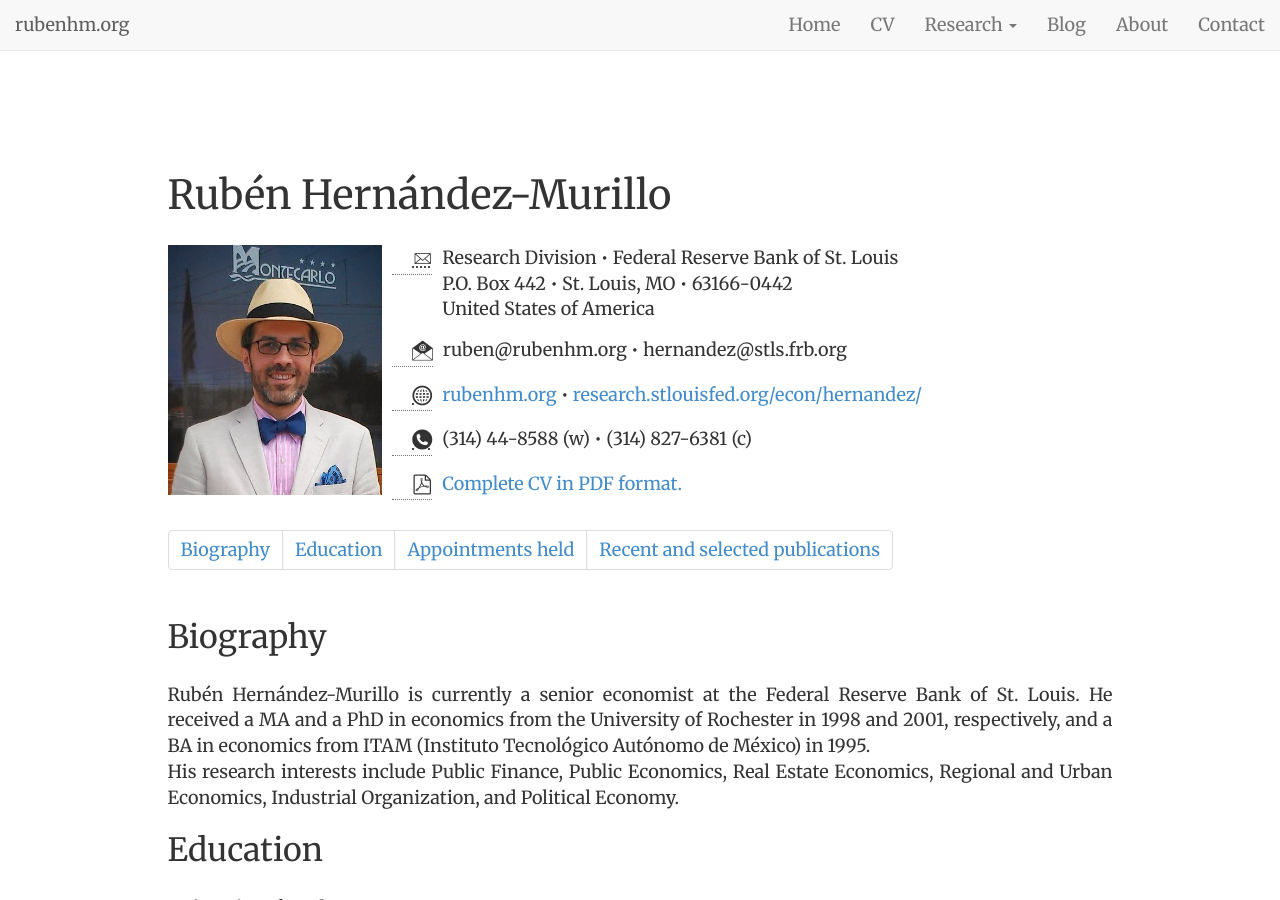
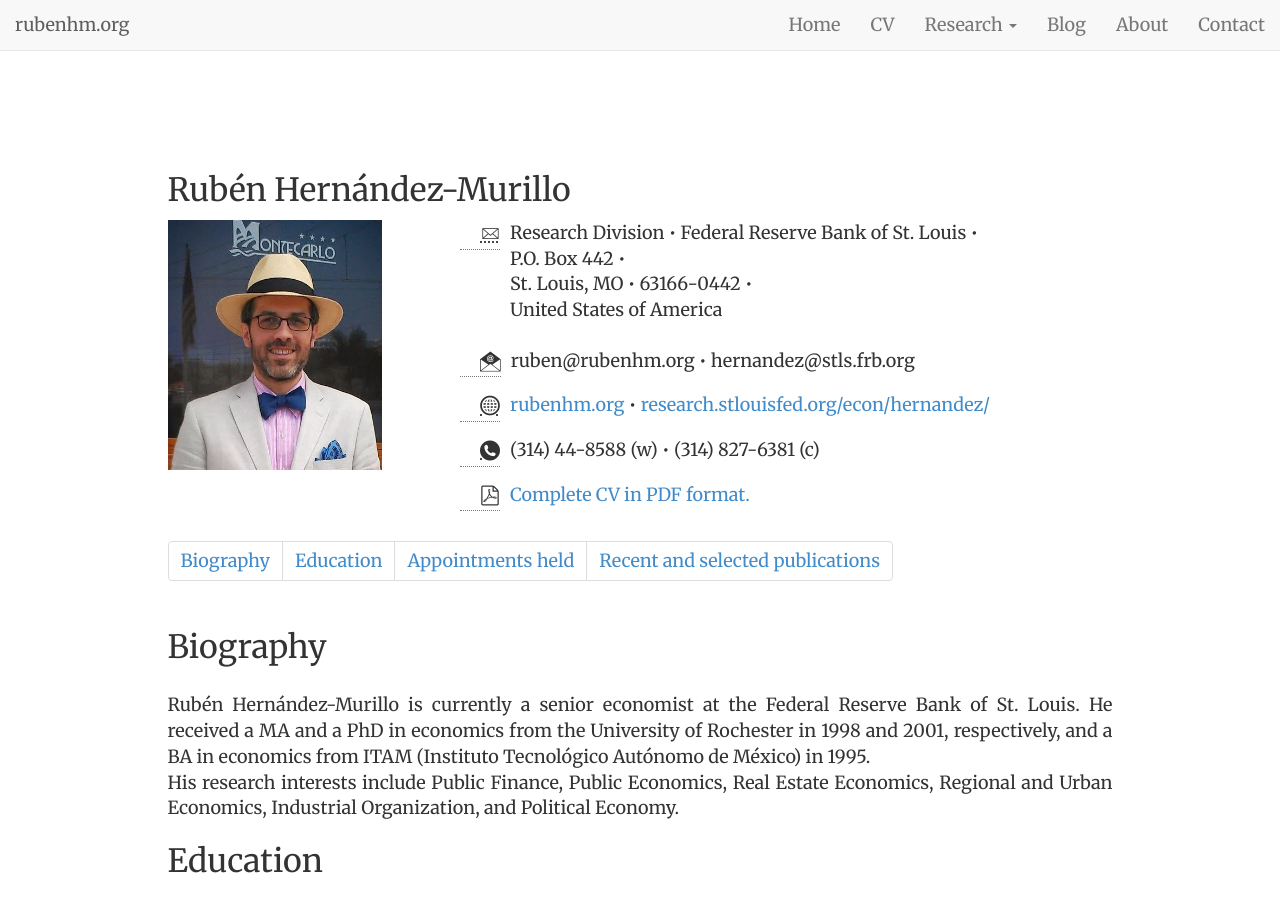
Before and after one commit to rubenhm/rubenhm.github.io, a Jekyll site: the page built from cv/index.html, in a window 1280 px wide and 900 px high. Built offline with Jekyll 4.4.1, drawn with Linux system fonts in a browser that asks for light colours; nearby versions of some CDN libraries; Markdown is read by kramdown in place of the engine named in the settings; a style sheet for code colours, icons or effects is not loaded.

Commit message:
Modified CV layout to make image and info header responsive.

```diff
--- a/_layouts/cv-resume.html
+++ b/_layouts/cv-resume.html
@@ -6,20 +6,11 @@
       <h1>{{ page.title }}</a></h1>
     </div>
   </div>
-  <div class="row">
-    <div class="col-md-1">
-    </div>
-    <div class="col-md-10">
-      <article class="papers">
 
 
         {{ content }}
 
 
-      </article>
-    </div> <!-- of col-md-* -->
-    <div class="col-md-1">
-    </div>
-  </div> <!-- of row -->
+
 </div> <!-- of container -->
 {% include _footer.html %}
--- a/cv/index.html
+++ b/cv/index.html
@@ -4,21 +4,47 @@
 description: "Curriculum vitae"
 ---
 
+<div class="row">
+  <div class="col-md-1">
+
+  </div>
+  <div class="col-md-10">
+
     <div id="rubén-hernández-murillo" class="section level1">
       <h1>Rubén Hernández-Murillo</h1>
-<div class="media">
-    <a class="pull-left" href="#">
-        <img class="media-object" src="/assets/img/rhernandez.jpg"  height="250px">
-    </a>
-    <div class="media-body">
+    </div>
+  </div>
+  <div class="col-md-1">
+
+  </div>
+</div>
+
+<div class="row">
+  <div class="col-md-1">
+
+  </div>
+  <div class="col-md-2">
+        <p>
+        <img  src="/assets/img/rhernandez.jpg"  height="250px">
+        </p>
+
+  </div>
+  <div class="col-md-1">
+
+  </div>
+  <div class="col-md-7">
         <ul class="media-list">
           <li class="media">
-                <abbr class="pull-left" title="Mail"><i class="flaticon-email20"></i></abbr>
+            <abbr class="pull-left media-object" title="Email"><i class="flaticon-email20"></i>
+            </abbr>
             <!-- <a class="pull-left" href="#"><i class="flaticon-email20"></i></a> -->
+
             <div class="media-body">
-                Research Division • Federal Reserve Bank of St. Louis<br />
-                P.O. Box 442 • St. Louis, MO • 63166-0442<br />
-                United States of America<br />
+              <p>Research Division • Federal Reserve Bank of St. Louis • <br/>
+              P.O. Box 442 • <br />
+              St. Louis, MO • 63166-0442 • <br/>
+              United States of America
+              </p>
             </div>
           </li>
           <li class="media">
@@ -38,10 +64,16 @@
           </li>
         </ul>
   </div>
+  <div class="col-md-1"></div>
 </div>
 
+<div class="row">
+  <div class="col-md-1">
+
+  </div>
+  <div class="col-md-10">
+
       <ul class="pagination">
-  </li>
             <li>
                 <a href="#biography">Biography</a>
             </li>
@@ -56,6 +88,7 @@
             </li>
       </ul>
 
+      <article class="papers">
 
         <div id="biography" class="section level2">
           <h2>Biography</h2>
@@ -126,7 +159,6 @@
           <h2>Recent and Selected Publications</h2>
           <p>For a complete list of publications, visit my publication pages:</p>
           <ul class="pagination">
-  </li>
             <li>
               <a href="/pubs/journal_articles">Journal Articles</a>
             </li>
@@ -182,6 +214,14 @@
             </dd>
           </dl>
         </div>
+
+      </article>
+
+  </div> <!-- of col-md-10 -->
+  <div class="col-md-1">
+  </div>
+</div> <!-- of row -->
+
 <div class="row">
   <button type="button" class="btn btn-default btn-xs navbar-right">
    <a href="#" title="Top">Back to Top<span class="glyphicon glyphicon-arrow-up"></span></a>
```
Lines whose indentation alone changed are shown as unchanged.
